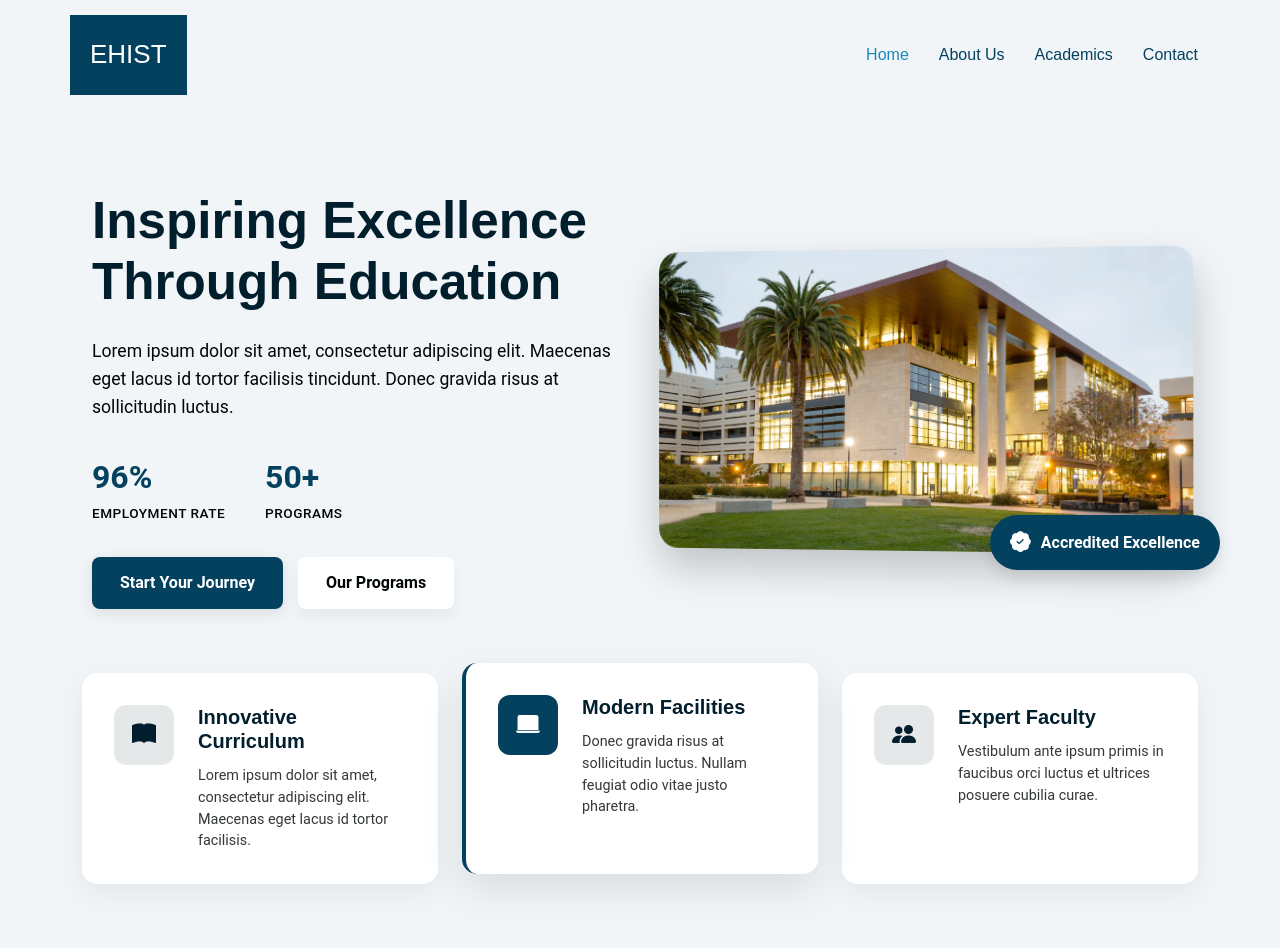
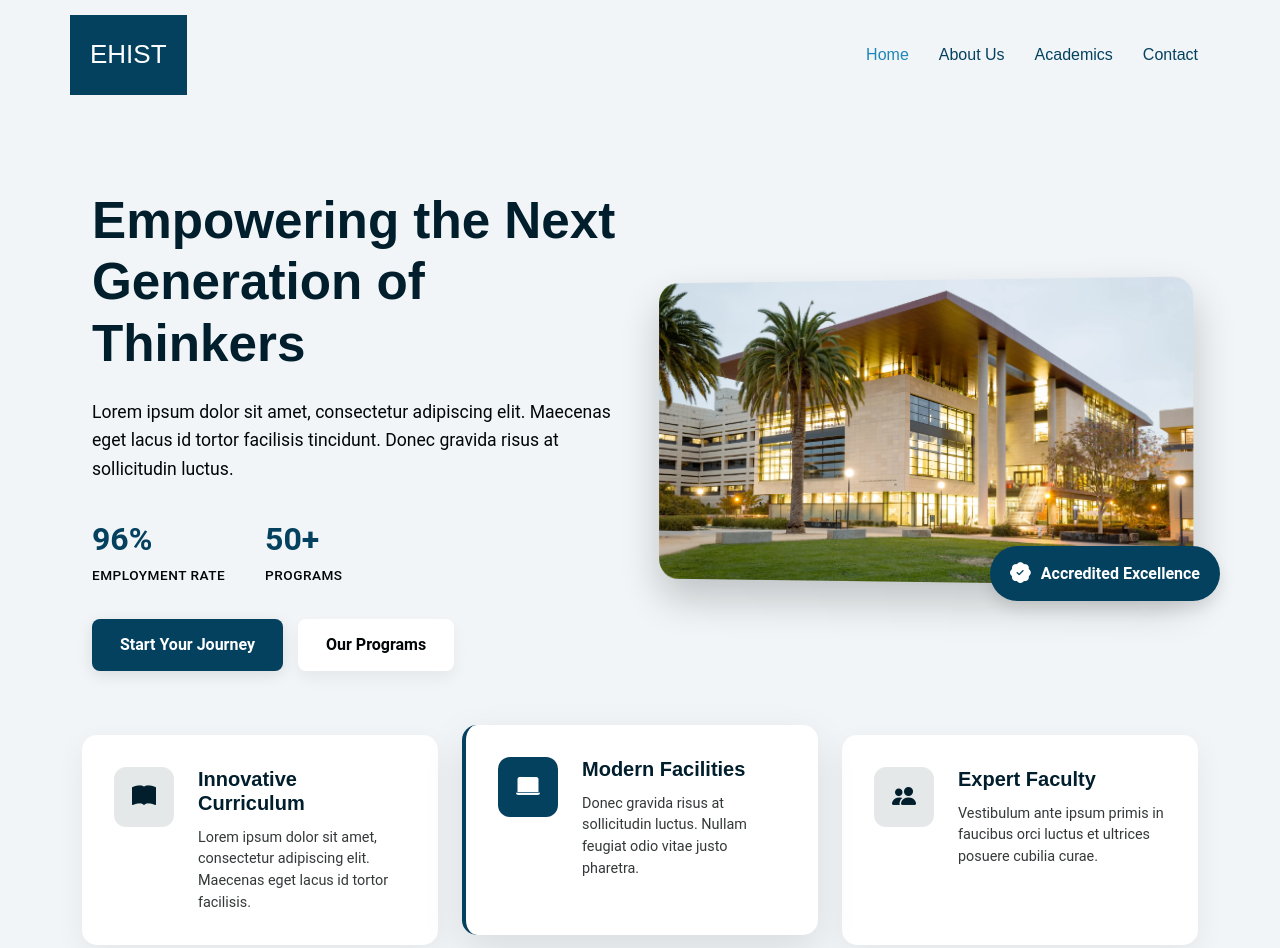
Before and after one commit to Tita-Tera/ehist-tita-tera, a plain HTML site: page index.html in a window 1280 px wide. Shown: the top 948 px of the page. Drawn offline with Linux system fonts and the light colour scheme.

Commit message:
Changed hero text in the index.html file

```diff
--- a/index.html
+++ b/index.html
@@ -49,7 +49,7 @@
         <div class="container">
           <div class="row align-items-center">
             <div class="col-lg-6 hero-content">
-              <h1>Inspiring Excellence Through Education</h1>
+              <h1>Empowering the Next Generation of Thinkers</h1>
               <p>Lorem ipsum dolor sit amet, consectetur adipiscing elit. Maecenas eget lacus id tortor facilisis tincidunt. Donec gravida risus at sollicitudin luctus.</p>
               <div class="stats-row">
                 <div class="stat-item">
```
